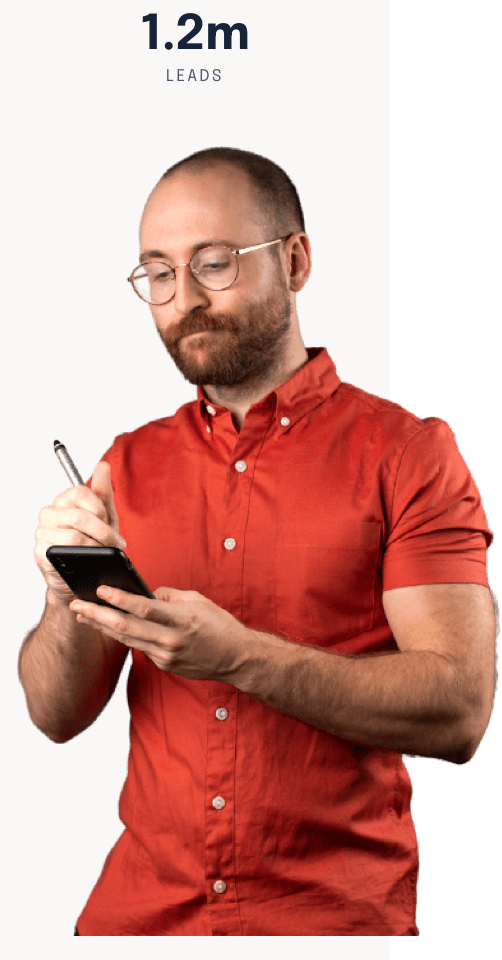
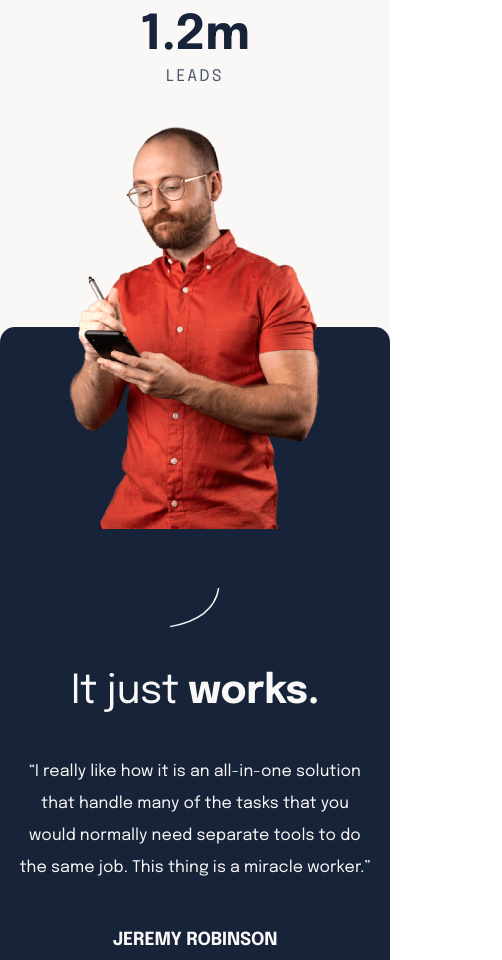
Before and after one commit to sarahimhof13/suite-landing-page, a plain HTML site: page index.html in a window 390 px wide. Shown: the part 1040-2000 px from the top of the page, 502 px wide, since content can reach past the window. Drawn offline with Linux system fonts and the light colour scheme.

Commit message:
mobile testimonials section complete

```diff
--- a/index.html
+++ b/index.html
@@ -49,14 +49,14 @@
           <p class="quote">leads</p>
         </div>
       </section>
-      <article class="testimonial">
-        <img src="/assets/image-jeremy-small@2x.png" alt="image of man">
-        <img src="/assets/pattern-curved-line-2.svg" alt="curved line">
-        <h2 class="L-heading">It just <span class="bold">works.</span></h2>
+      <article class="testimonial-container">
+        <img src="/assets/image-jeremy-small@2x.png" class="testimonial-image" alt="image of man">
+        <img src="/assets/pattern-curved-line-2.svg" alt="curved line" class="testimonial-image-line">
+        <h2 class="M-heading">It just <span class="bold">works.</span></h2>
         <p>“I really like how it is an all-in-one solution that handle many of the tasks that you would normally need
           separate tools to do the same job. This thing is a miracle worker.”</p>
-        <h3 class="M-heading">JEREMY ROBINSON</h3>
-        <h4 class="S-heading"></h4>
+        <h3 class="S-heading">JEREMY ROBINSON</h3>
+        <h4 class="XS-heading">CMO, FYLO</h4>
       </article>
       <footer>
         <img src="/assets/logo.svg" alt="logo">
--- a/style.css
+++ b/style.css
@@ -148,7 +148,8 @@ h3,
 h4,
 h5,
 h6,
-p {
+p,
+a {
   font-family: "Epilogue", sans-serif;
 }
 
@@ -180,6 +181,14 @@ p {
 }
 
 .M-heading {
+  color: var(--white);
+  text-align: center;
+  font-size: 40px;
+  font-style: normal;
+  font-weight: 400;
+  line-height: 48px;
+  letter-spacing: -0.417px;
+
   @media screen and (min-width: 1024px) {
     font-size: 18px;
     font-weight: bold;
@@ -190,13 +199,26 @@ p {
 }
 
 .S-heading {
+  color: var(--white);
+  font-size: 18px;
+  font-weight: 700;
+  line-height: 32px;
+  letter-spacing: -0.18px;
+
   @media screen and (min-width: 1024px) {
     font-size: 16px;
     font-weight: bold;
     line-height: 26px;
     letter-spacing: -2.5px;
-    text-transform: uppercase;
   }
+}
+
+.XS-heading {
+  color: var(--Cream, #f3ede7);
+  font-size: 16px;
+  font-weight: 400;
+  line-height: 26px;
+  letter-spacing: 2.5px;
 }
 
 .quote {
@@ -258,7 +280,6 @@ header {
 
 header a {
   color: var(--dark-navy);
-  font-family: Epilogue;
   font-size: 14px;
   font-style: normal;
   font-weight: 700;
@@ -317,9 +338,50 @@ header a {
   width: 100%;
 }
 
+/* Stats section styling */
+
 .stats-container {
   display: flex;
   flex-direction: column;
   gap: 32px;
-  margin-bottom: 56px;
+  margin-bottom: 237px;
 }
+
+/* Testimonial styling */
+
+.testimonial-container {
+  text-align: center;
+  border-radius: 15px;
+  background: var(--dark-navy);
+  padding: 261px 16px 64px;
+  position: relative;
+  margin: 0 -16px;
+}
+
+.testimonial-image {
+  width: 252px;
+  height: 402px;
+  display: block;
+  position: absolute;
+  top: -200px;
+  left: 50%;
+  transform: translateX(-50%);
+}
+
+.testimonial-container span {
+  font-weight: 700;
+}
+
+.testimonial-image-line {
+  width: 49.268px;
+  height: 40px;
+  margin-bottom: 37px;
+}
+
+.testimonial-container p {
+  color: var(--white);
+  font-style: normal;
+  line-height: 32px;
+  letter-spacing: 0.09px;
+  margin: 40px 0;
+}
```
